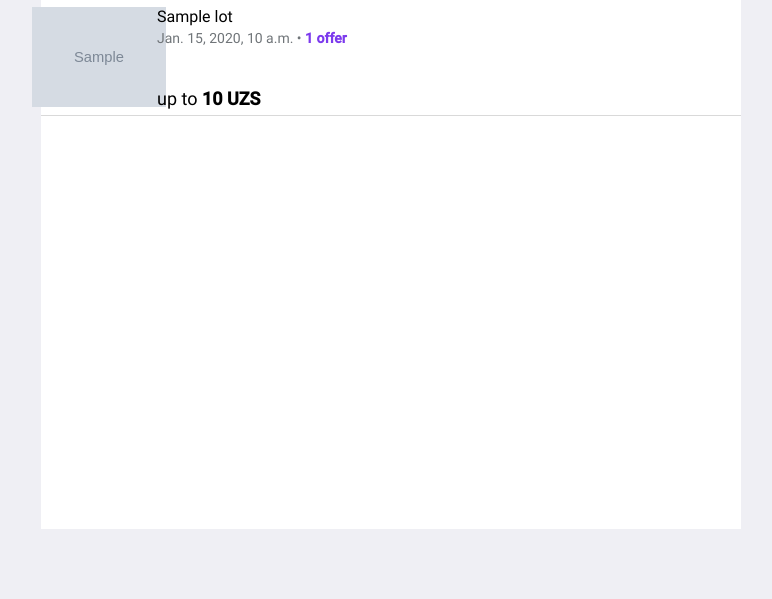
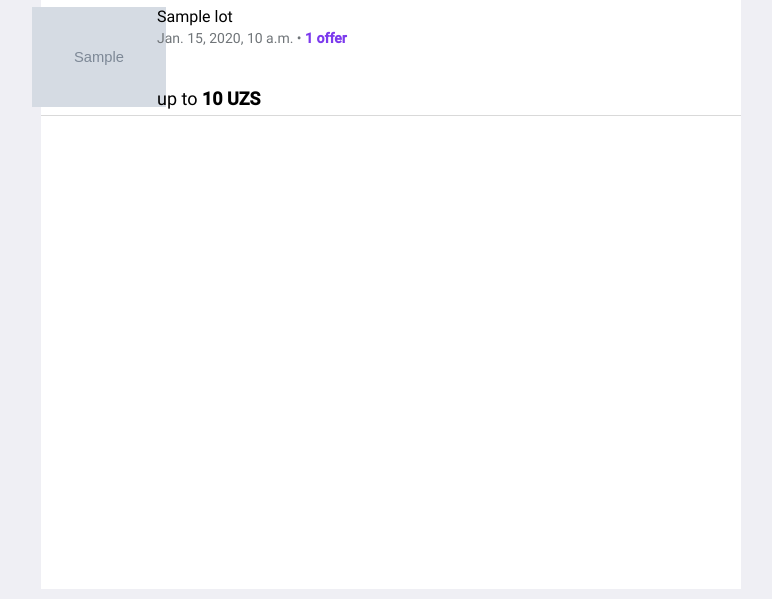
Before and after one commit to sSimuSs/birgo, a Django app: template templates/tg-mini-app/user/detail.html in a window 1280 px wide. Shown: the part 210-809 px from the top of the page, without its empty margins (249-1021 px from the left). Before the commit the page ends 739 px from the top, so only its background shows below. Run offline with Django 5.2, Linux system fonts and the light colour scheme; the template is opened without the code that fills it: most values are stand-ins (such as "Sample title", 1, 10 or a date in 2020); grey boxes marked "Sample" are stand-in pictures; some libraries are stand-ins or nearby versions.

Commit message:
user detail page

```diff
--- a/templates/tg-mini-app/user/detail.html
+++ b/templates/tg-mini-app/user/detail.html
@@ -2,7 +2,7 @@
 {% load humanize %}
 {% load i18n %}
 {% block user_detail_content %}
-<div class="rounded_section rounded_section_with_label section_with_list br_0" style="min-height: calc(100vh - 270px)">
+<div class="rounded_section rounded_section_with_label section_with_list br_0" style="min-height: calc(100vh - 210px)">
     <ul>
         {% for lot in lots %}
             <li style="border-bottom: .5px solid var(--tg-theme-section-separator-color, rgb(0, 0, 0, 15%))">
```
